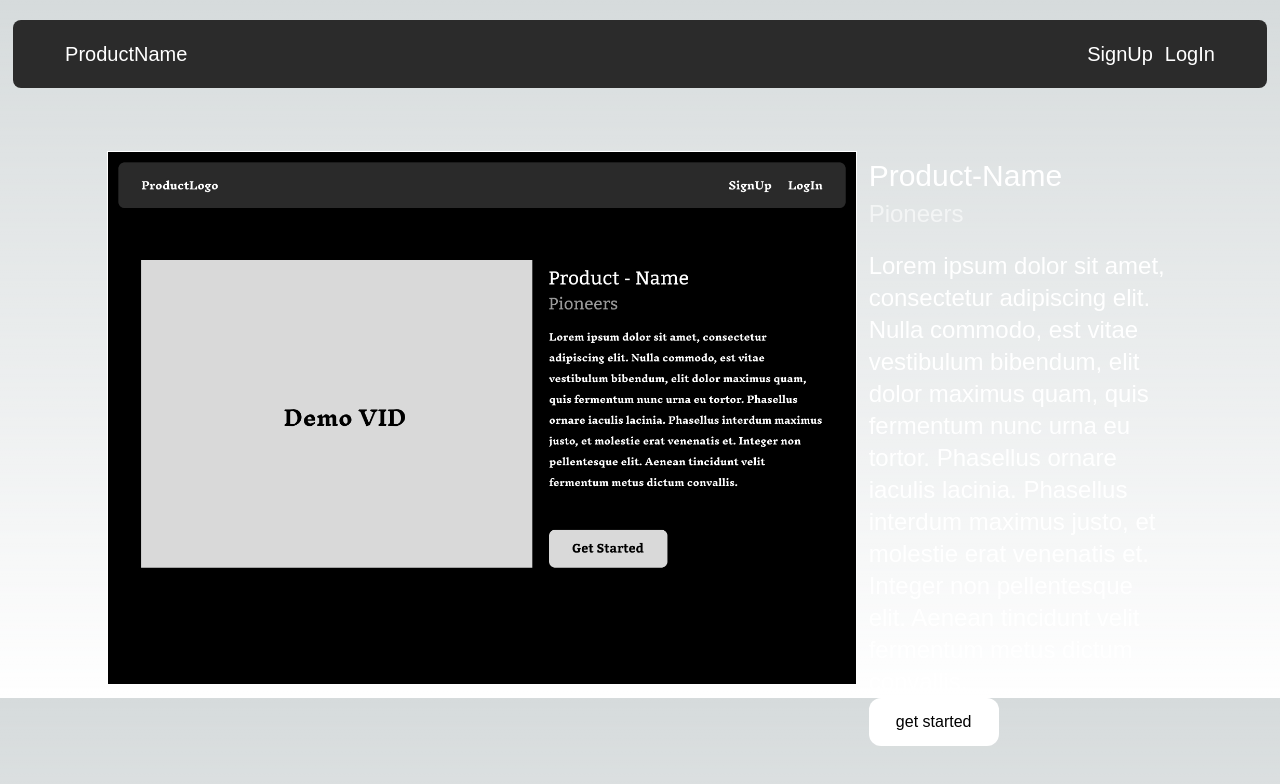
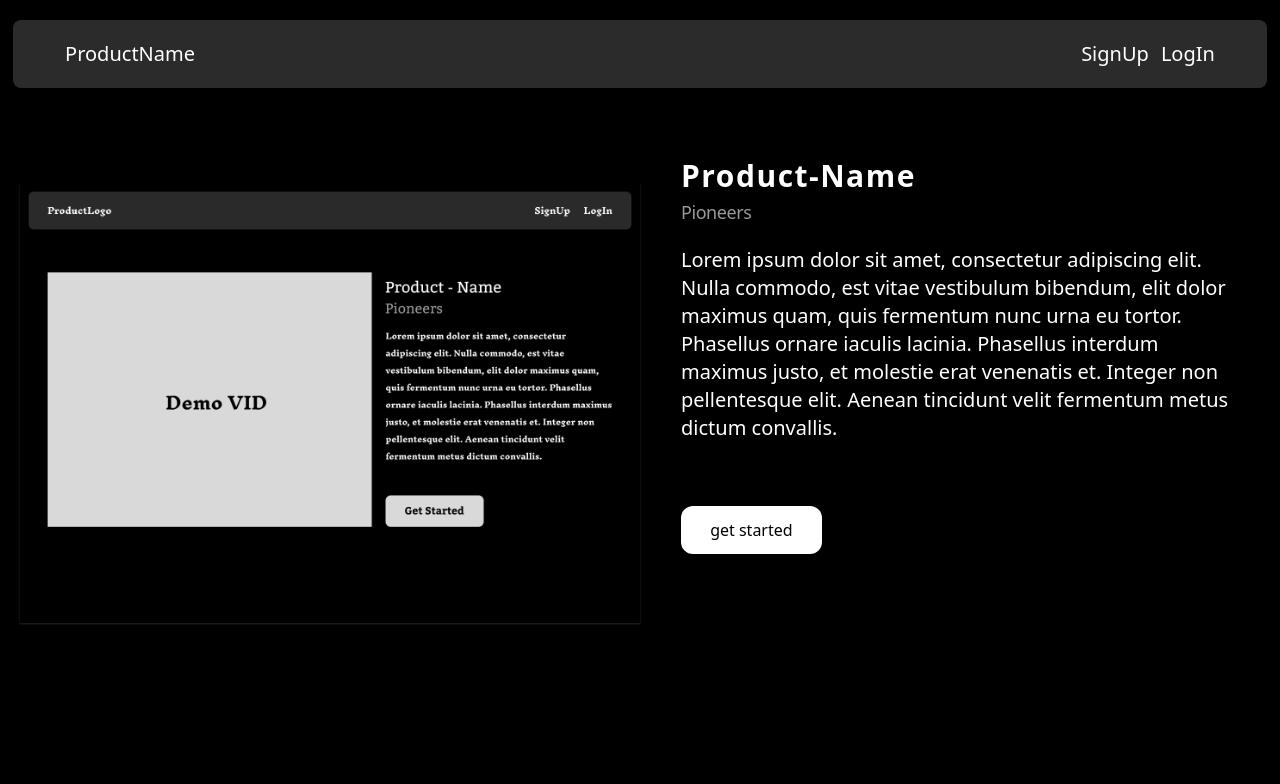
Before and after one commit to errorui/realtime-excel, a Next.js app: page / in a window 1280 px wide. Shown: the top 784 px of the page. Built offline with nearby package versions, Linux system fonts and the light colour scheme; a web font is replaced by a local one.

Commit message:
hero section

```diff
--- a/src/app/globals.css
+++ b/src/app/globals.css
@@ -1,33 +1,3 @@
 @tailwind base;
 @tailwind components;
 @tailwind utilities;
-
-:root {
-  --foreground-rgb: 0, 0, 0;
-  --background-start-rgb: 214, 219, 220;
-  --background-end-rgb: 255, 255, 255;
-}
-
-@media (prefers-color-scheme: dark) {
-  :root {
-    --foreground-rgb: 255, 255, 255;
-    --background-start-rgb: 0, 0, 0;
-    --background-end-rgb: 0, 0, 0;
-  }
-}
-
-body {
-  color: rgb(var(--foreground-rgb));
-  background: linear-gradient(
-      to bottom,
-      transparent,
-      rgb(var(--background-end-rgb))
-    )
-    rgb(var(--background-start-rgb));
-}
-
-@layer utilities {
-  .text-balance {
-    text-wrap: balance;
-  }
-}
--- a/src/app/layout.js
+++ b/src/app/layout.js
@@ -12,7 +12,7 @@ export const metadata = {
 export default function RootLayout({ children }) {
   return (
     <html lang="en">
-      <body className={inknut.className}>{children}</body>
+      <body >{children}</body>
     </html>
   );
 }
--- a/src/app/page.js
+++ b/src/app/page.js
@@ -1,33 +1,33 @@
 import NavBarHome from "./NavBarHome";
 import Link from "next/link";
-import image from '../../public/landing page.jpg'
-import Image from "next/image";
 
 export default function Home() {
   return (
-    <main className="text-white pt-5 gap-y-[50px] flex flex-col items-center w-screen">
-      <NavBarHome/>
-      <div className="flex w-10/12 gap-x-3 justify-between items-center">
-        <div className="w-6/12 border min-w-[750px] border-white">
-          <Image className="full" src={image} alt="image" />
+    <main className="text-white pt-5 gap-y-[50px] flex flex-col items-center w-screen bg-black min-h-screen">
+      <NavBarHome />
+      <div className="flex w-full gap-x-[25px] items-center px-5">
+        <div className="h-[70%] w-[50%] bg-slate-600  overflow-hidden shadow-sm shadow-white/15">
+
+          <img className="w-full h-auto object-contain " src="./landing page.jpg" alt="image" />
         </div>
-        <div className="flex flex-col max-h-[560px] min-h-[530px] h-full pt-5 items-center justify-between w-5/12">
+
+        <div className="flex-1 flex flex-col max-h-[560px] min-h-[530px] h-full pt-5 items-center justify-start w-5/12 px-4 py-2">
           <div className="flex flex-col gap-y-1">
-            <div className="text-3xl">
+            <div className="text-3xl font-bold tracking-wider">
               Product-Name
             </div>
-            <div className="text-2xl opacity-60">
+            <div className="text-lg opacity-60 tracking-tight">
               Pioneers
             </div>
-            <div className="text-left mt-4 text-2xl">
-            Lorem ipsum dolor sit amet, consectetur adipiscing elit. Nulla commodo, est vitae vestibulum bibendum, elit dolor maximus quam, quis fermentum nunc urna eu tortor. Phasellus ornare iaculis lacinia. Phasellus interdum maximus justo, et molestie erat venenatis et. Integer non pellentesque elit. Aenean tincidunt velit fermentum metus dictum convallis.
+            <div className="text-left mt-4 text-xl font-light leading-7">
+              Lorem ipsum dolor sit amet, consectetur adipiscing elit. Nulla commodo, est vitae vestibulum bibendum, elit dolor maximus quam, quis fermentum nunc urna eu tortor. Phasellus ornare iaculis lacinia. Phasellus interdum maximus justo, et molestie erat venenatis et. Integer non pellentesque elit. Aenean tincidunt velit fermentum metus dictum convallis.
             </div>
           </div>
-          <Link className="flex place-self-start justify-center w-3/12 min-w-[130px] py-3 px-4 bg-white text-black rounded-xl" href="/signup">
-            <button>
+          <button className="transition-all duration-500 hover:-translate-y-3 shadow-xl hover:shadow-white hover:bg-slate-950 hover:text-white mt-16 flex place-self-start justify-center w-3/12 min-w-[130px] py-3 px-4 bg-white text-black rounded-xl">
+            <Link href="/login">
               get started
-            </button>
-          </Link>
+            </Link>
+          </button>
         </div>
       </div>
     </main>
```
